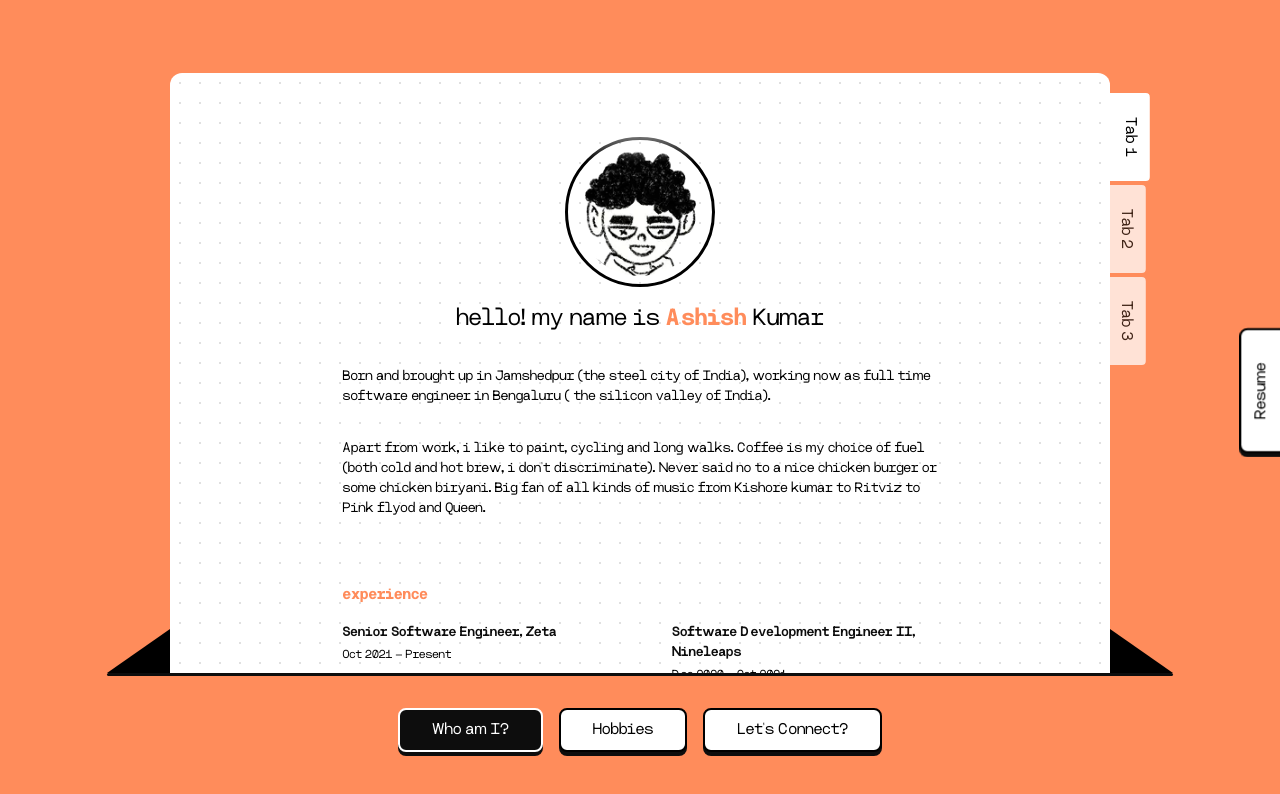
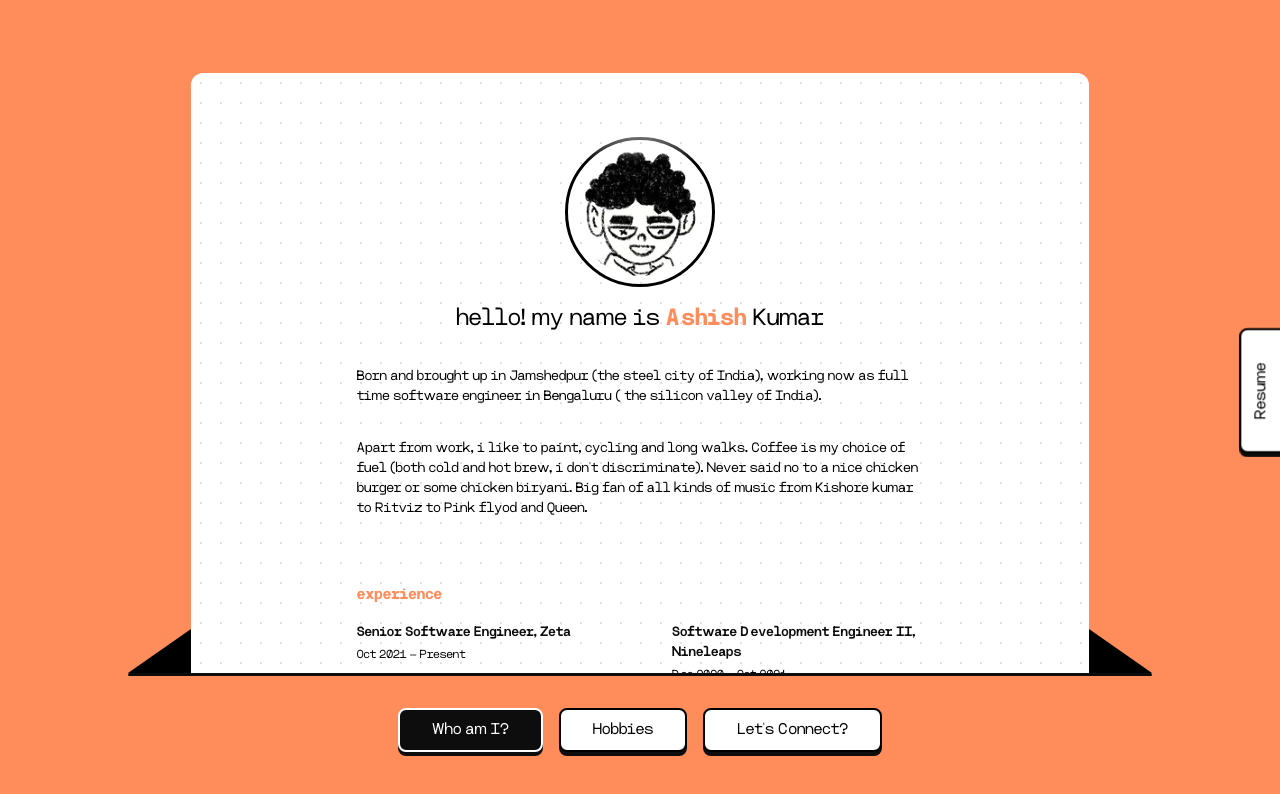
Before and after one commit to imashishks/portfolio-react, a React (Vite) app: page /whoami in a window 1280 px wide. Shown: the top 794 px of the page. Built offline with nearby package versions, Linux system fonts and the light colour scheme.

Commit message:
Rearranged the layout to make the tabs optional

```diff
--- a/src/components/Layout.tsx
+++ b/src/components/Layout.tsx
@@ -4,6 +4,7 @@ import { useLocation } from "react-router-dom";
 import { ROUTES } from "../constants";
 import classNames from "classnames";
 import { motion } from "motion/react";
+import TabLayout from "./TabLayout";
 
 interface LayoutProps {
   children: ReactNode;
@@ -18,12 +19,6 @@ function Layout({ children }: LayoutProps) {
   const backgroundClass =
     ROUTES[parsedActiveRoute]?.meta.backgroundClass ||
     ROUTES.WHOAMI.meta.backgroundClass;
-  const tabs = [
-    { id: 1, label: "Tab 1" },
-    { id: 2, label: "Tab 2" },
-    { id: 3, label: "Tab 3" },
-  ];
-  const [activeTab, setActiveTab] = useState(tabs[0].id);
   return (
     <div
       className={classNames(
@@ -31,62 +26,19 @@ function Layout({ children }: LayoutProps) {
         backgroundClass
       )}
     >
-      <div className="w-5/6 flex items-end h-[75%] relative">
+      <div className="w-[80%] flex items-end h-[75%] relative">
         <svg width="63" height="44" viewBox="0 0 63 44" fill="none">
           <path d="M63 0V44H0L63 0Z" fill="black" />
         </svg>
 
-        <motion.div
-          key={activeRoute}
-          initial={{ height: "0" }}
-          animate={{ height: "100%" }}
-          transition={{ duration: 1, ease: [0.16, 1, 0.3, 1] }}
-          className="content bg-white bg-[radial-gradient(circle,#e0e0e0_1px,transparent_1px)] bg-size-[20px_20px] w-4/6  rounded-t-xl pt-8 p-6 pb-0 grow h-full  relative"
-        >
-          <motion.div
-            initial={{ opacity: "0" }}
-            animate={{ opacity: "100%" }}
-            transition={{ duration: 0, ease: [0.16, 1, 0.3, 1], delay: 0.2 }}
-            className="flex gap-1 absolute rotate-90 right-[-115px] transform-[translate(50%,-100%)] top-0"
-            key={activeRoute}
-          >
-            {tabs.map((item) => (
-              <motion.button
-                key={item.id}
-                initial={{ opacity: 0.75, y: 4 }}
-                whileHover={{ y: 0 }}
-                whileTap={{ opacity: 1 }}
-                transition={{ type: "spring", stiffness: 300, damping: 20 }}
-                className={classNames(
-                  "bg-white p-2 pl-6 pr-6 rounded-t-sm cursor-pointer",
-                  activeTab === item.id &&
-                    "opacity-100! transform-[translateY(0)]! "
-                )}
-                onClick={() => setActiveTab(item.id)}
-              >
-                {item.label}
-              </motion.button>
-            ))}
-          </motion.div>
-          <main className="flex-1 h-full relative">
-            <motion.div
-              key={activeRoute}
-              initial={{ opacity: 0, filter: "blur(10px)" }}
-              animate={{ opacity: 1, filter: "blur(0px)" }}
-              transition={{ duration: 0.3, ease: "easeOut", delay: 0.4 }}
-              className="flex justify-center items-center h-full overflow-y-auto scroll-fade"
-            >
-              {children}
-            </motion.div>
-          </main>
-        </motion.div>
+        {children}
 
         <svg width="63" height="44" viewBox="0 0 63 44" fill="none">
           <path d="M5.32134e-07 0V44H63L5.32134e-07 0Z" fill="black" />
         </svg>
       </div>
 
-      <motion.div className="w-5/6 h-[3px] bg-black rounded-sm mb-6"></motion.div>
+      <motion.div className="w-[80%] h-[3px] bg-black rounded-sm mb-6"></motion.div>
       <Navigation activeRoute={activeRoute} />
     </div>
   );
--- /dev/null
+++ b/src/components/TabLayout.tsx
@@ -0,0 +1,66 @@
+import { ReactNode, useEffect, useState } from "react";
+import { motion } from "motion/react";
+
+interface TabLayoutProps {
+  children: ReactNode;
+  tabs?: {
+    id: string;
+    label: string;
+  }[];
+}
+
+function TabLayout({ children, tabs }: TabLayoutProps) {
+  const [activeTab, setActiveTab] = useState("");
+  useEffect(() => {
+    if (Array.isArray(tabs)) {
+      setActiveTab(tabs[0].id);
+    }
+  }, [tabs]);
+  return (
+    <motion.div
+      initial={{ height: "0" }}
+      animate={{ height: "100%" }}
+      transition={{ duration: 1, ease: [0.16, 1, 0.3, 1] }}
+      className="content bg-white bg-[radial-gradient(circle,#e0e0e0_1px,transparent_1px)] bg-size-[20px_20px] w-4/6  rounded-t-xl pt-8 p-6 pb-0 grow h-full  relative"
+    >
+      {Array.isArray(tabs) && tabs.length > 0 && (
+        <motion.div
+          initial={{ opacity: "0" }}
+          animate={{ opacity: "100%" }}
+          transition={{ duration: 0, ease: [0.16, 1, 0.3, 1], delay: 0.2 }}
+          className="flex gap-1 absolute rotate-90 right-[-115px] transform-[translate(50%,-100%)] top-0"
+        >
+          {tabs.map((item) => (
+            <motion.button
+              key={item.id}
+              initial={{ opacity: 0.75, y: 4 }}
+              animate={{
+                opacity: activeTab === item.id ? 1 : 0.75,
+                y: activeTab === item.id ? 0 : 4,
+              }}
+              whileHover={{ y: 0 }}
+              whileTap={{ opacity: 1 }}
+              transition={{ type: "spring", stiffness: 300, damping: 20 }}
+              className="bg-white p-2 pl-6 pr-6 rounded-t-sm cursor-pointer"
+              onClick={() => setActiveTab(item.id)}
+            >
+              {item.label}
+            </motion.button>
+          ))}
+        </motion.div>
+      )}
+      <main className="flex-1 h-full relative">
+        <motion.div
+          initial={{ opacity: 0, filter: "blur(10px)" }}
+          animate={{ opacity: 1, filter: "blur(0px)" }}
+          transition={{ duration: 0.3, ease: "easeOut", delay: 0.4 }}
+          className="flex justify-center items-center h-full overflow-y-auto scroll-fade"
+        >
+          {children}
+        </motion.div>
+      </main>
+    </motion.div>
+  );
+}
+
+export default TabLayout;
--- a/src/components/common/Button.tsx
+++ b/src/components/common/Button.tsx
@@ -5,8 +5,8 @@ import classNames from "classnames";
 
 interface ButtonProps {
   children: ReactNode;
-  variant: "link";
-  to: string;
+  variant?: "link";
+  to?: string;
   active?: boolean;
   className?: string;
 }
--- a/src/pages/Contact.tsx
+++ b/src/pages/Contact.tsx
@@ -1,10 +1,12 @@
+import TabLayout from "../components/TabLayout";
+
 function Contact() {
   return (
-    <div>
+    <TabLayout>
       <h1>Contact</h1>
       <p>This is the Contact page.</p>
-    </div>
-  )
+    </TabLayout>
+  );
 }
 
-export default Contact
+export default Contact;
--- a/src/pages/Hobbies.tsx
+++ b/src/pages/Hobbies.tsx
@@ -1,9 +1,25 @@
+import TabLayout from "../components/TabLayout";
+
 function Hobbies() {
+  const tabs = [
+    {
+      id: "art",
+      label: "Art",
+    },
+    {
+      id: "music",
+      label: "Music",
+    },
+    {
+      id: "coffee",
+      label: "Coffee",
+    },
+  ];
   return (
-    <div>
+    <TabLayout tabs={tabs}>
       <h1>Hobbies</h1>
       <p>This is the Art and Music page.</p>
-    </div>
+    </TabLayout>
   );
 }
 
--- a/src/pages/WhoAmI/WhoAmI.tsx
+++ b/src/pages/WhoAmI/WhoAmI.tsx
@@ -3,9 +3,11 @@ import { motion } from "motion/react";
 import Experience from "./components/Experience";
 import Skills from "./components/Skills";
 import Education from "./components/Education";
+import TabLayout from "../../components/TabLayout";
 
 function WhoAmI() {
   return (
+    <TabLayout>
       <div className=" flex items-center flex-col w-4/6 h-full">
         <img
           src={profilePic}
@@ -13,25 +15,27 @@ function WhoAmI() {
           className="rounded-full border-3 p-2 w-[150px] mt-8 "
         />
         <h2 className="mt-4 text-2xl ">
-        hello! my name is <span className="font-bold text-orange">Ashish</span>{" "}
-        Kumar
+          hello! my name is{" "}
+          <span className="font-bold text-orange">Ashish</span> Kumar
         </h2>
         <p className="mt-8  text-sm">
-        Born and brought up in Jamshedpur (the steel city of India), working now
-        as full time software engineer in Bengaluru ( the silicon valley of
-        India).
+          Born and brought up in Jamshedpur (the steel city of India), working
+          now as full time software engineer in Bengaluru ( the silicon valley
+          of India).
         </p>
         <p className="mt-8  text-sm">
           Apart from work, i like to paint, cycling and long walks. Coffee is my
           choice of fuel (both cold and hot brew, i don't discriminate). Never
-        said no to a nice chicken burger or some chicken biryani. Big fan of all
-        kinds of music from Kishore kumar to Ritviz to Pink flyod and Queen.
+          said no to a nice chicken burger or some chicken biryani. Big fan of
+          all kinds of music from Kishore kumar to Ritviz to Pink flyod and
+          Queen.
         </p>
         <Experience />
         <Skills />
         <Education />
         <div className="opacity-0">.</div>
       </div>
+    </TabLayout>
   );
 }
 
```
Lines whose indentation alone changed are shown as unchanged.
